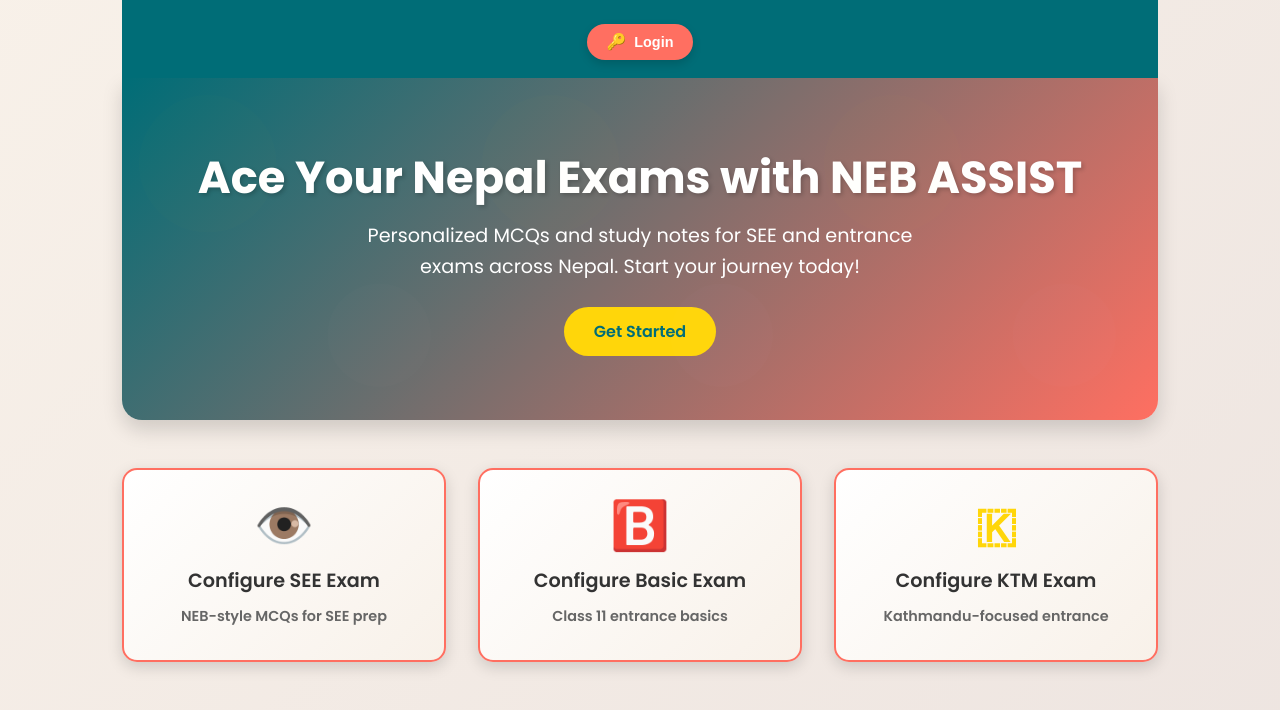
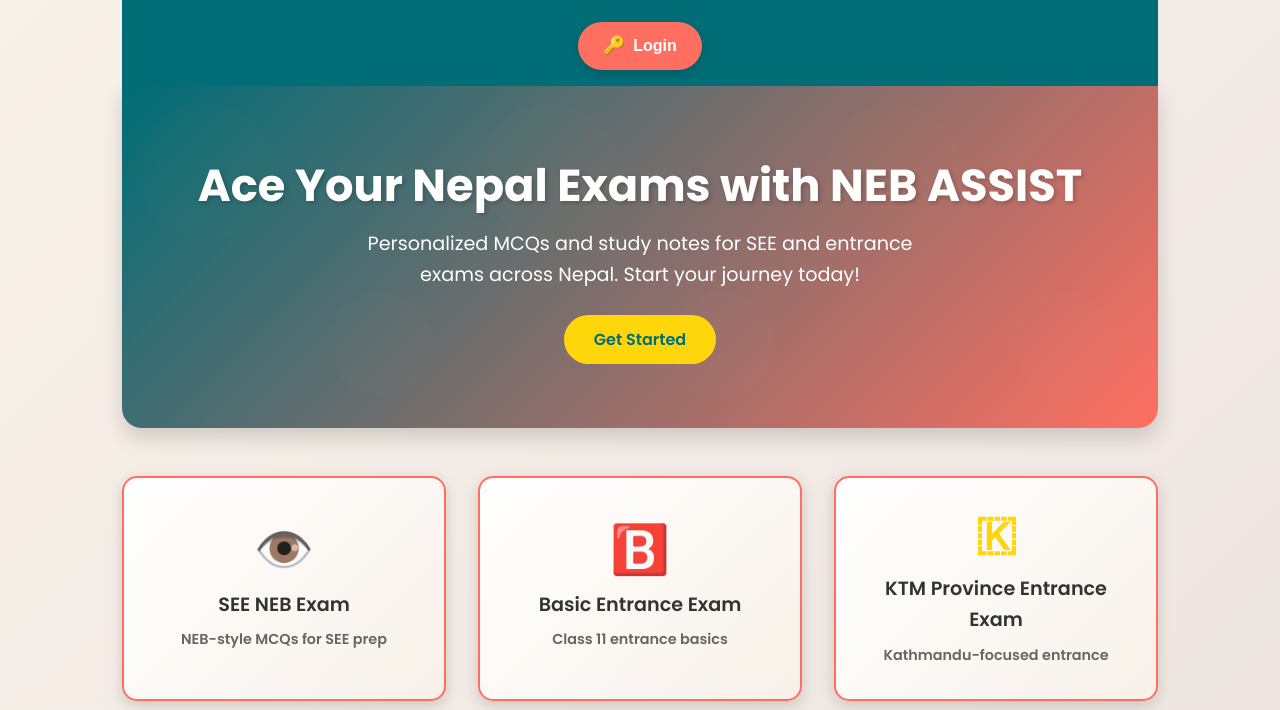
Before and after one commit to codesaksham11/mcqv4-, a website: page index.html in a window 1280 px wide. Shown: the part 90-800 px from the top of the page. Drawn offline with Linux system fonts and the light colour scheme; no server answers.

Commit message:
Update index.html

```diff
--- a/index.html
+++ b/index.html
@@ -63,27 +63,27 @@
             align-items: center;
             justify-content: center;
             gap: 1rem;
-            min-height: 40px;
+            min-height: 45px;
         }
         #user-info {
-            font-size: 0.95rem;
+            font-size: 1rem;
             color: #F8F1E9;
             display: flex;
             align-items: center;
             gap: 0.7rem;
         }
-        #user-info .user-icon { font-size: 1.3em; color: var(--accent-secondary); line-height: 1; }
+        #user-info .user-icon { font-size: 1.5em; color: var(--accent-secondary); line-height: 1; }
         #user-info span#user-name { font-weight: 600; color: #FFFFFF; }
 
         .auth-button {
             background: var(--accent-primary);
             color: #FFFFFF;
             border: none;
-            padding: 10px 20px;
-            border-radius: 25px;
+            padding: 15px 25px;
+            border-radius: 30px;
             cursor: pointer;
             font-weight: 600;
-            font-size: 0.9rem;
+            font-size: 1rem;
             transition: background 0.3s ease, transform 0.2s ease, box-shadow 0.3s ease;
             display: flex;
             align-items: center;
@@ -498,17 +498,17 @@
             <nav class="options-container" aria-label="Exam Configuration Options">
                 <a href="see_setup.html" class="option-button option-see">
                     <span class="icon">👁️</span>
-                    Configure SEE Exam
+                     SEE NEB Exam
                     <span class="description">NEB-style MCQs for SEE prep</span>
                 </a>
                 <a href="basic_setup.html" class="option-button option-basic">
                     <span class="icon">🅱️</span>
-                    Configure Basic Exam
+                     Basic Entrance Exam
                     <span class="description">Class 11 entrance basics</span>
                 </a>
                 <a href="ktm_setup.html" class="option-button option-ktm">
                     <span class="icon">🇰</span>
-                    Configure KTM Exam
+                     KTM Province Entrance Exam
                     <span class="description">Kathmandu-focused entrance</span>
                 </a>
             </nav>
```
